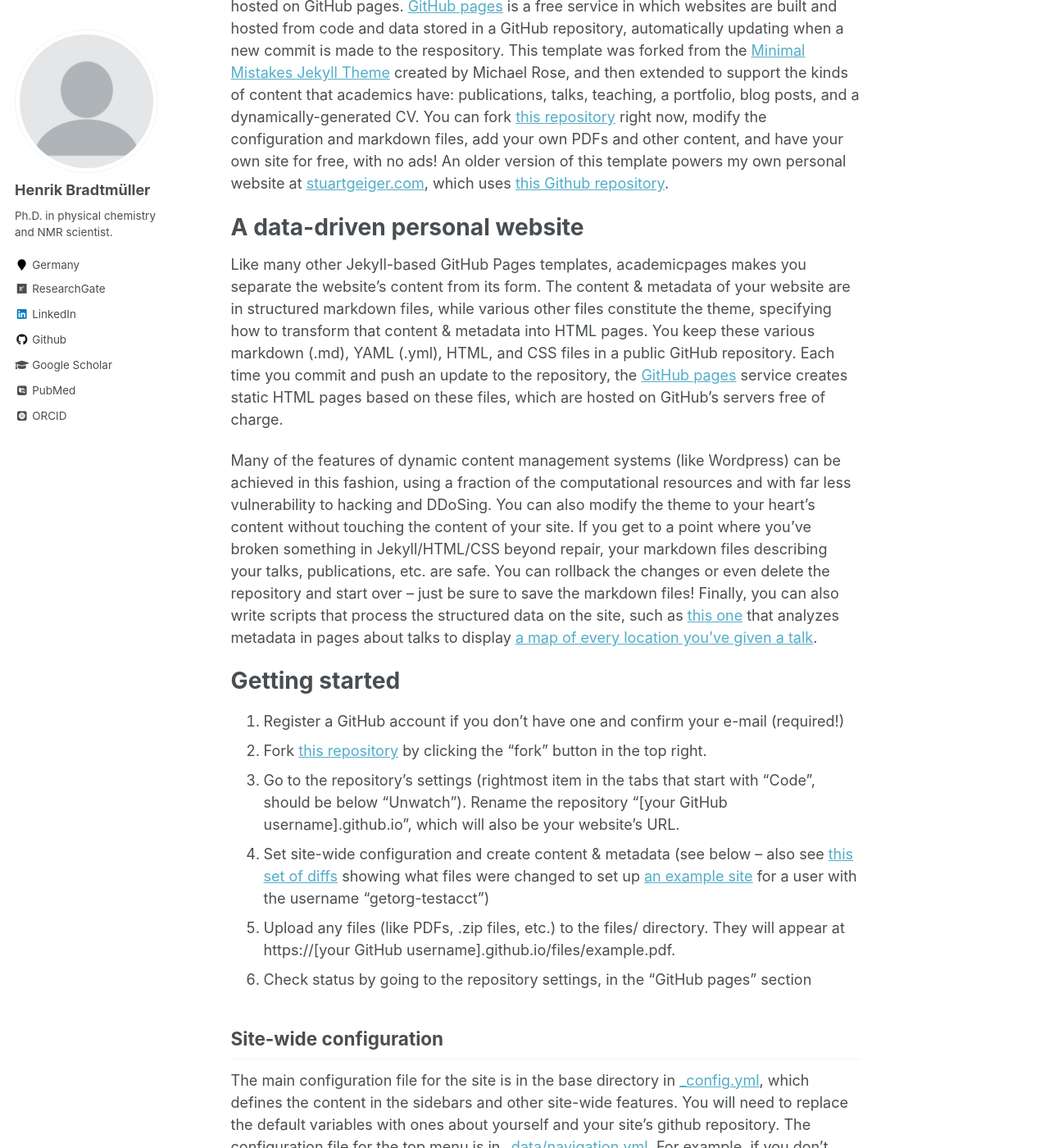
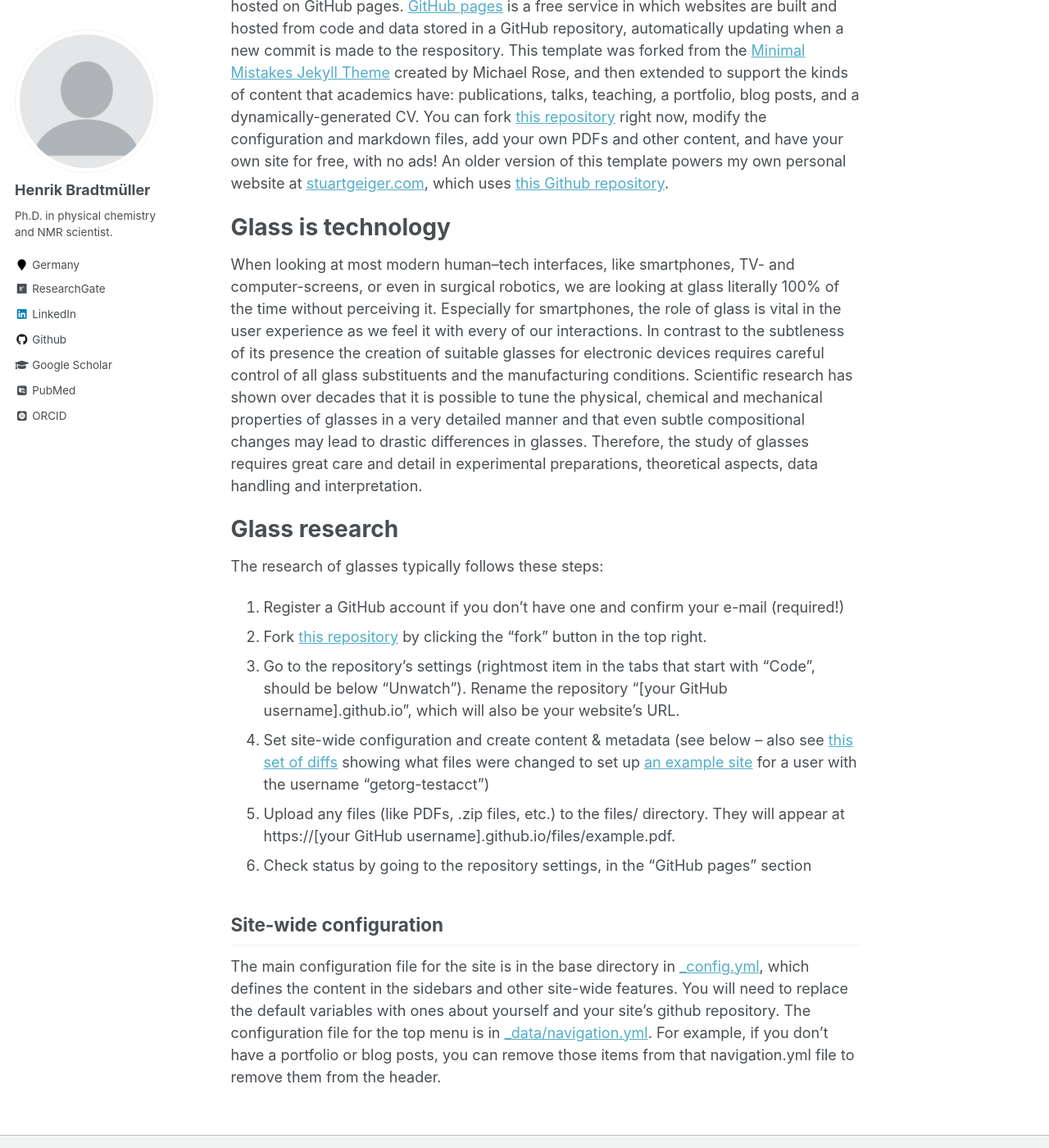
Before and after one commit to hbrmn/hbrmn.github.io, a Jekyll site: the page built from _pages/about.md, in a window 1280 px wide and 1400 px high, scrolled down 221 px. Shown: the whole window at 82% size. Built offline with Jekyll 4.4.1, drawn with Linux system fonts in a browser that asks for light colours; some web fonts are replaced; some of the changed text lies outside the part shown.

Commit message:
Update about.md
Added section on glass research

```diff
--- a/_pages/about.md
+++ b/_pages/about.md
@@ -10,14 +10,15 @@ redirect_from:
 
 This is the front page of a website that is powered by the [academicpages template](https://github.com/academicpages/academicpages.github.io) and hosted on GitHub pages. [GitHub pages](https://pages.github.com) is a free service in which websites are built and hosted from code and data stored in a GitHub repository, automatically updating when a new commit is made to the respository. This template was forked from the [Minimal Mistakes Jekyll Theme](https://mmistakes.github.io/minimal-mistakes/) created by Michael Rose, and then extended to support the kinds of content that academics have: publications, talks, teaching, a portfolio, blog posts, and a dynamically-generated CV. You can fork [this repository](https://github.com/academicpages/academicpages.github.io) right now, modify the configuration and markdown files, add your own PDFs and other content, and have your own site for free, with no ads! An older version of this template powers my own personal website at [stuartgeiger.com](http://stuartgeiger.com), which uses [this Github repository](https://github.com/staeiou/staeiou.github.io).
 
-A data-driven personal website
+Glass is technology
 ======
-Like many other Jekyll-based GitHub Pages templates, academicpages makes you separate the website's content from its form. The content & metadata of your website are in structured markdown files, while various other files constitute the theme, specifying how to transform that content & metadata into HTML pages. You keep these various markdown (.md), YAML (.yml), HTML, and CSS files in a public GitHub repository. Each time you commit and push an update to the repository, the [GitHub pages](https://pages.github.com/) service creates static HTML pages based on these files, which are hosted on GitHub's servers free of charge.
+When looking at most modern human--tech interfaces, like smartphones, TV- and computer-screens, or even in surgical robotics, we are looking at glass literally 100% of the time without perceiving it. Especially for smartphones, the role of glass is vital in the user experience as we feel it with every of our interactions. In contrast to the subtleness of its presence the creation of suitable glasses for electronic devices requires careful control of all glass substituents and the manufacturing conditions. Scientific research has shown over decades that it is possible to tune the physical, chemical and mechanical properties of glasses in a very detailed manner and that even subtle compositional changes may lead to drastic differences in glasses. Therefore, the study of glasses requires great care and detail in experimental preparations, theoretical aspects, data handling and interpretation.
 
-Many of the features of dynamic content management systems (like Wordpress) can be achieved in this fashion, using a fraction of the computational resources and with far less vulnerability to hacking and DDoSing. You can also modify the theme to your heart's content without touching the content of your site. If you get to a point where you've broken something in Jekyll/HTML/CSS beyond repair, your markdown files describing your talks, publications, etc. are safe. You can rollback the changes or even delete the repository and start over -- just be sure to save the markdown files! Finally, you can also write scripts that process the structured data on the site, such as [this one](https://github.com/academicpages/academicpages.github.io/blob/master/talkmap.ipynb) that analyzes metadata in pages about talks to display [a map of every location you've given a talk](https://academicpages.github.io/talkmap.html).
+[comment]: # (During my years in glass reseach, it was therefore that I have developed a very analytical eye inspired by the scientific process that sparked my interest for data science. After researching and understanding individual glass-systems, data science is the next logical step to study many related glass-systems bringing about insights onto the meta level.)
 
-Getting started
+Glass research
 ======
+The research of glasses typically follows these steps:
 1. Register a GitHub account if you don't have one and confirm your e-mail (required!)
 1. Fork [this repository](https://github.com/academicpages/academicpages.github.io) by clicking the "fork" button in the top right.
 1. Go to the repository's settings (rightmost item in the tabs that start with "Code", should be below "Unwatch"). Rename the repository "[your GitHub username].github.io", which will also be your website's URL.
@@ -28,23 +29,3 @@ Getting started
 Site-wide configuration
 ------
 The main configuration file for the site is in the base directory in [_config.yml](https://github.com/academicpages/academicpages.github.io/blob/master/_config.yml), which defines the content in the sidebars and other site-wide features. You will need to replace the default variables with ones about yourself and your site's github repository. The configuration file for the top menu is in [_data/navigation.yml](https://github.com/academicpages/academicpages.github.io/blob/master/_data/navigation.yml). For example, if you don't have a portfolio or blog posts, you can remove those items from that navigation.yml file to remove them from the header.
-
-Create content & metadata
-------
-For site content, there is one markdown file for each type of content, which are stored in directories like _publications, _talks, _posts, _teaching, or _pages. For example, each talk is a markdown file in the [_talks directory](https://github.com/academicpages/academicpages.github.io/tree/master/_talks). At the top of each markdown file is structured data in YAML about the talk, which the theme will parse to do lots of cool stuff. The same structured data about a talk is used to generate the list of talks on the [Talks page](https://academicpages.github.io/talks), each [individual page](https://academicpages.github.io/talks/2012-03-01-talk-1) for specific talks, the talks section for the [CV page](https://academicpages.github.io/cv), and the [map of places you've given a talk](https://academicpages.github.io/talkmap.html) (if you run this [python file](https://github.com/academicpages/academicpages.github.io/blob/master/talkmap.py) or [Jupyter notebook](https://github.com/academicpages/academicpages.github.io/blob/master/talkmap.ipynb), which creates the HTML for the map based on the contents of the _talks directory).
-
-**Markdown generator**
-
-I have also created [a set of Jupyter notebooks](https://github.com/academicpages/academicpages.github.io/tree/master/markdown_generator
-) that converts a CSV containing structured data about talks or presentations into individual markdown files that will be properly formatted for the academicpages template. The sample CSVs in that directory are the ones I used to create my own personal website at stuartgeiger.com. My usual workflow is that I keep a spreadsheet of my publications and talks, then run the code in these notebooks to generate the markdown files, then commit and push them to the GitHub repository.
-
-How to edit your site's GitHub repository
-------
-Many people use a git client to create files on their local computer and then push them to GitHub's servers. If you are not familiar with git, you can directly edit these configuration and markdown files directly in the github.com interface. Navigate to a file (like [this one](https://github.com/academicpages/academicpages.github.io/blob/master/_talks/2012-03-01-talk-1.md) and click the pencil icon in the top right of the content preview (to the right of the "Raw | Blame | History" buttons). You can delete a file by clicking the trashcan icon to the right of the pencil icon. You can also create new files or upload files by navigating to a directory and clicking the "Create new file" or "Upload files" buttons.
-
-Example: editing a markdown file for a talk
-![Editing a markdown file for a talk](/images/editing-talk.png)
-
-For more info
-------
-More info about configuring academicpages can be found in [the guide](https://academicpages.github.io/markdown/). The [guides for the Minimal Mistakes theme](https://mmistakes.github.io/minimal-mistakes/docs/configuration/) (which this theme was forked from) might also be helpful.
```
